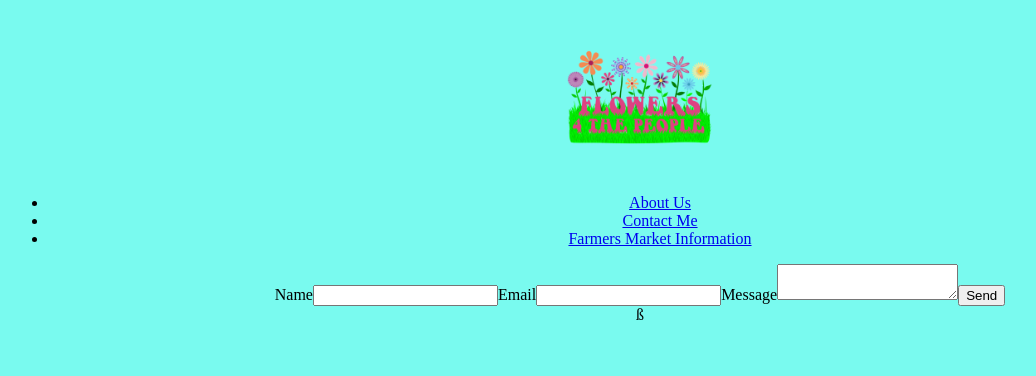
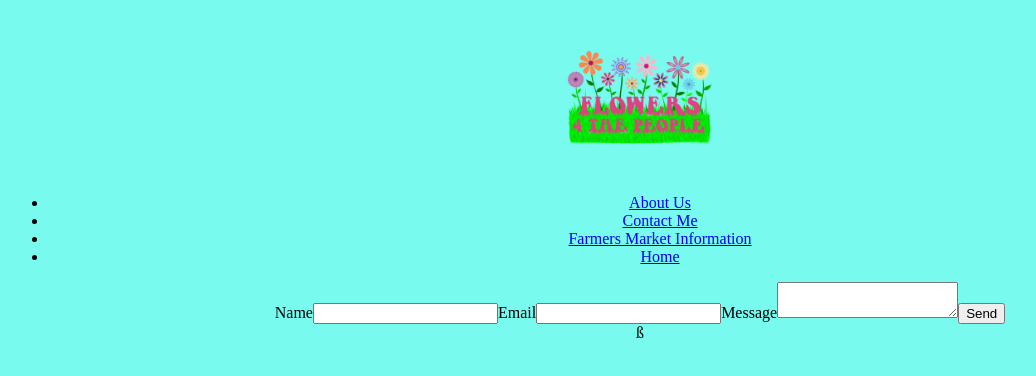
Before and after one commit to msatori/f4tp-web, a React (Create React App) app: page /contact in a window 1280 px wide. Shown: the top 376 px of the page, without its empty margins (0-1036 px from the left). Built offline with nearby package versions, Linux system fonts and the light colour scheme.

Commit message:
added home link

```diff
--- a/src/components/Header/index.js
+++ b/src/components/Header/index.js
@@ -21,7 +21,7 @@ function Header() {
         <header>
             <Container fluid>
                 <div className="header-wrapper">
-                    <img src={logo} alt="Flowers for The People"></img>
+                    <img src={logo} alt="Flowers for The People" Link to='/'></img>
                 </div>
                 <Router>
                     <div>
@@ -35,6 +35,9 @@ function Header() {
                                 </li>
                                 <li>
                                     <Link to="/market">Farmers Market Information</Link>
+                                </li>
+                                <li>
+                                    <Link to="/">Home</Link>
                                 </li>
                             </ul>
                         </nav>
```
